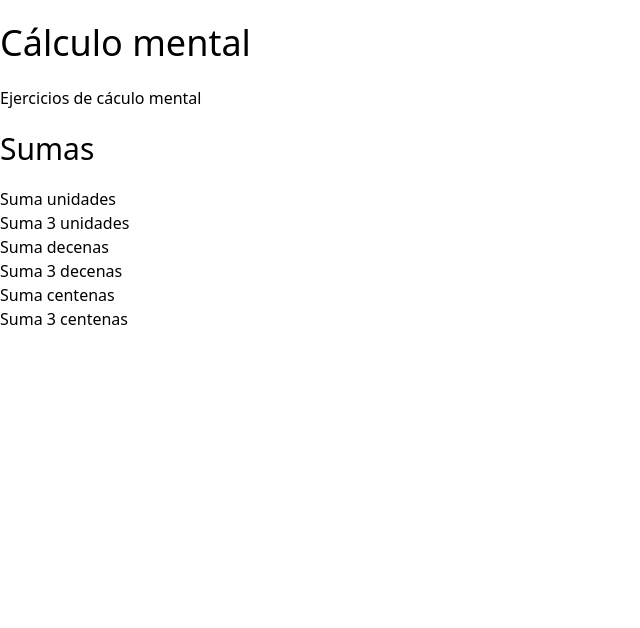
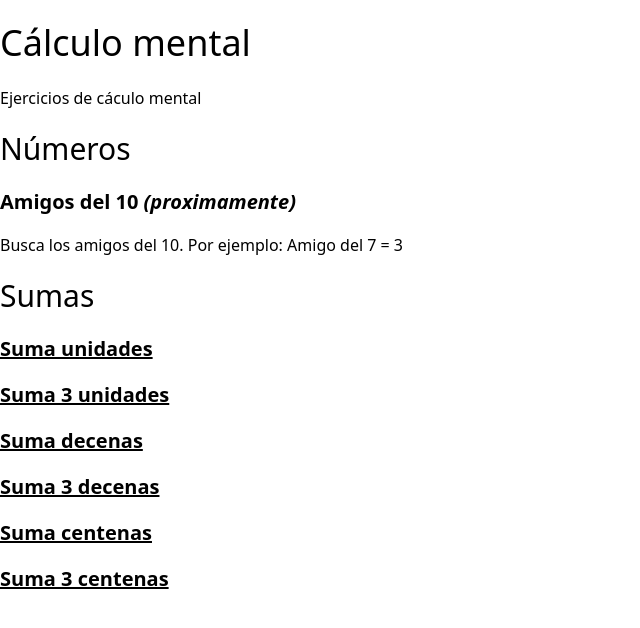
Before and after one commit to danigb/matematicas-abn, a Gatsby site: page / in a window 1280 px wide. Shown: the whole page, without its empty margins (0-640 px from the left). Built offline with nearby package versions, Linux system fonts and the light colour scheme; Gatsby itself is replaced by a stand-in of ours.

Commit message:
Clean index

```diff
--- a/src/css/style.css
+++ b/src/css/style.css
@@ -8,6 +8,10 @@
   font-size: 200%;
 }
 
+a {
+  text-decoration: underline;
+}
+
 h1 {
   @apply text-4xl my-4;
 }
@@ -16,6 +20,10 @@ h2 {
   @apply text-3xl my-4;
 }
 
+h4 {
+  @apply text-xl font-bold my-4;
+}
+
 p {
   @apply my-4;
 }
--- a/src/pages/index.mdx
+++ b/src/pages/index.mdx
@@ -1,6 +1,12 @@
 # Cálculo mental
 
 Ejercicios de cáculo mental
+
+## Números
+
+#### Amigos del 10 _(proximamente)_
+
+Busca los amigos del 10. Por ejemplo: Amigo del 7 = 3
 
 ## Sumas
 
```
